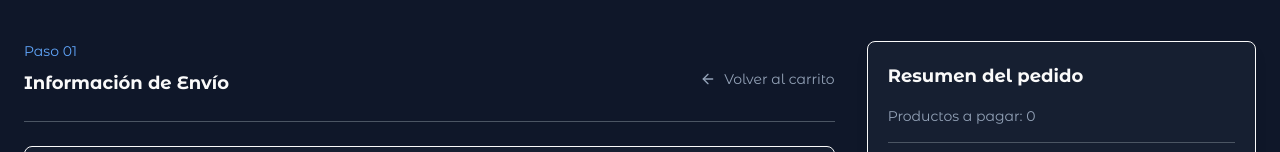
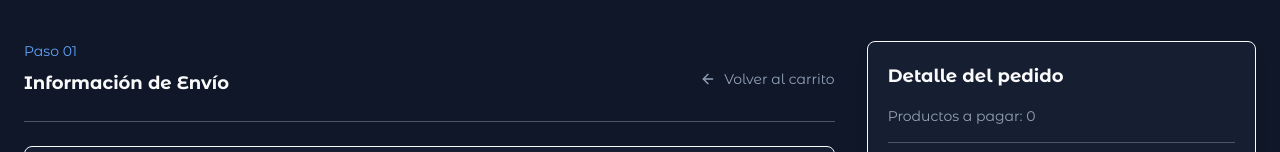
Before and after one commit to aaronportobanco/kovara-website, a Next.js app: page /checkout-page in a window 1280 px wide. Shown: the part 204-356 px from the top of the page. Built offline with nearby package versions, Linux system fonts and the light colour scheme.

Commit message:
fix: update heading in OrderSummary component for clarity

```diff
--- a/src/app/checkout-page/components/OrderSummay.jsx
+++ b/src/app/checkout-page/components/OrderSummay.jsx
@@ -16,7 +16,7 @@ const OrderSummary = () => {
 
   return (
     <div className="lg:sticky top-10 shadow-lg w-full h-fit border border-foreground max-w-lg rounded-lg p-5 bg-slate-800/50 space-y-4">
-      <h3 className="text-lg font-semibold">Resumen del pedido</h3>
+      <h3 className="text-lg font-semibold">Detalle del pedido</h3>
 
       <div className="text-sm text-muted-foreground">
         Productos a pagar: {getCartItemsCount()}
```
